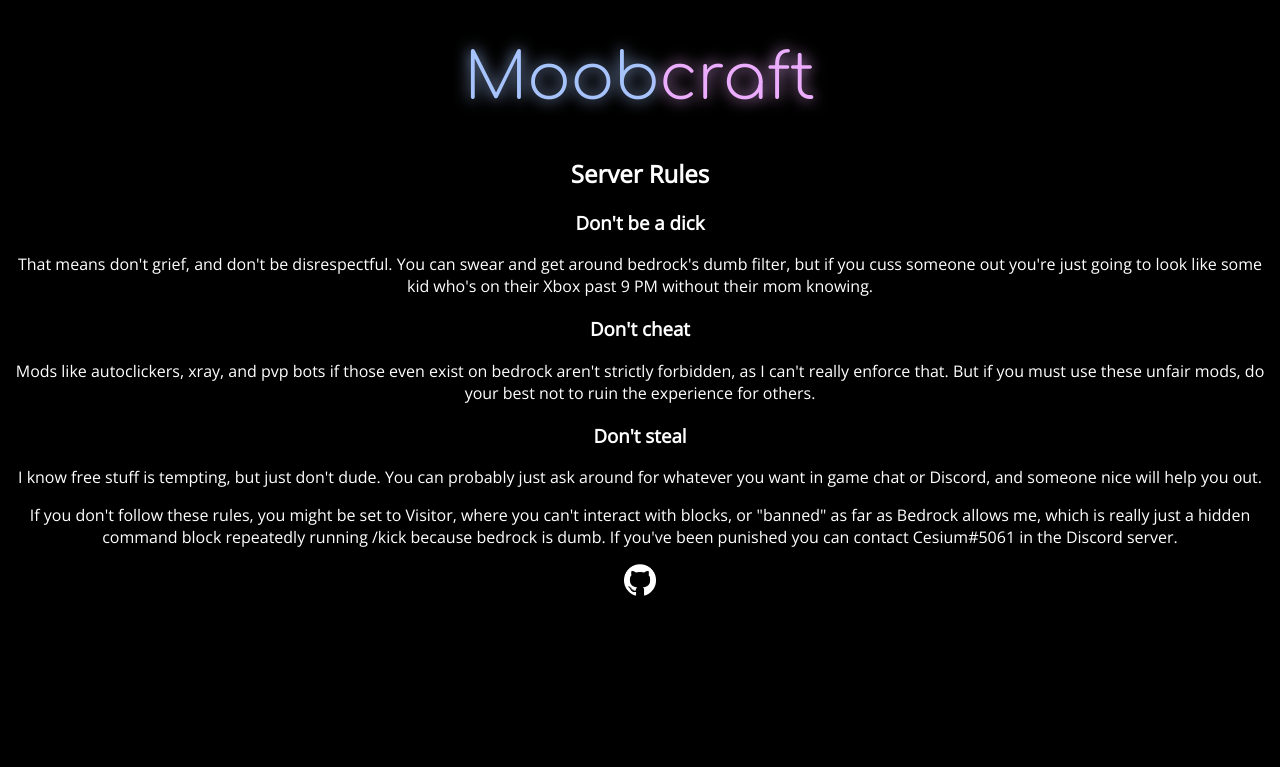
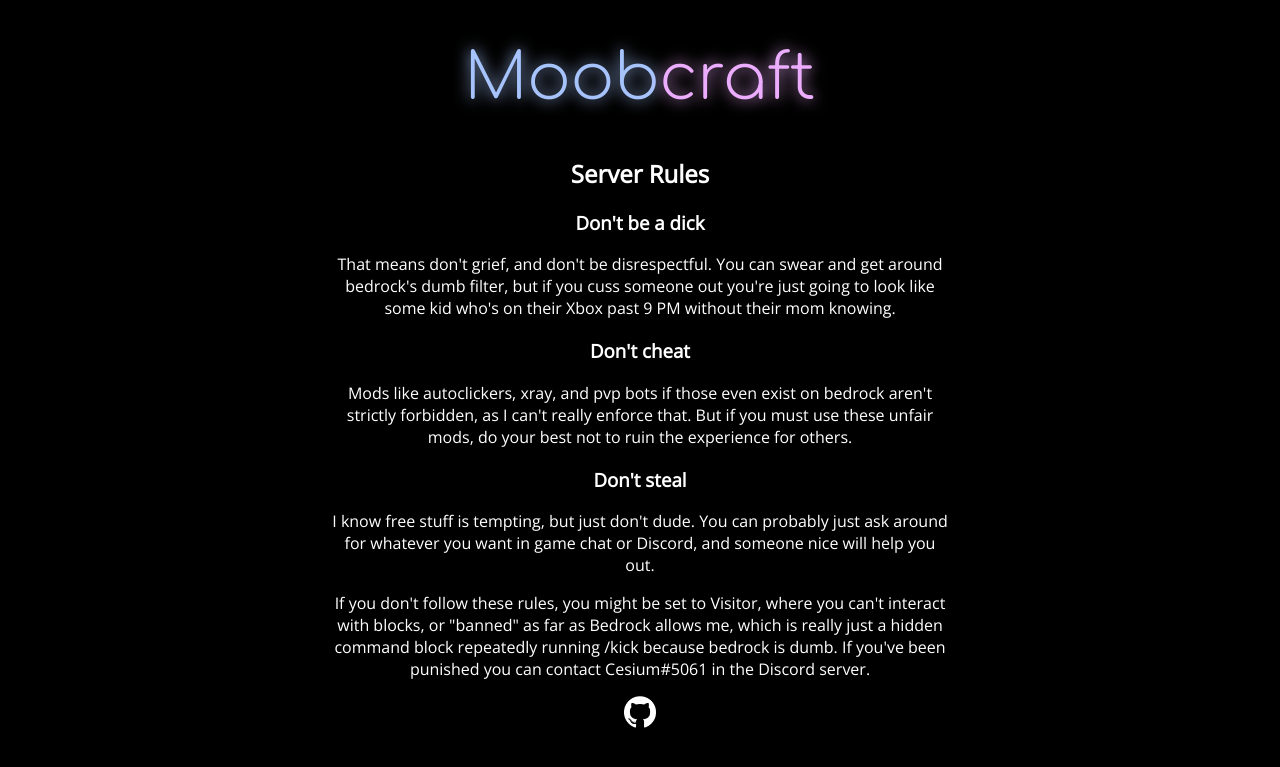
Before and after one commit to moobcraft/moonbutt.club, a PHP site: page /rules.html in a window 1280 px wide. Shown: the top 767 px of the page. Run offline with PHP 8.4, Linux system fonts and the light colour scheme.

Commit message:
make the site less wide so the rules look longer lol

```diff
--- a/styles.css
+++ b/styles.css
@@ -7,6 +7,8 @@
     color: white;
     --moobcraftBlue: #A6C3FC;
     --moobcraftPink: #ECADFE;
+    width: 50%;
+    margin: auto;
 }
 
 /* main header, make it scale along with the screen width and make it glow */
```
